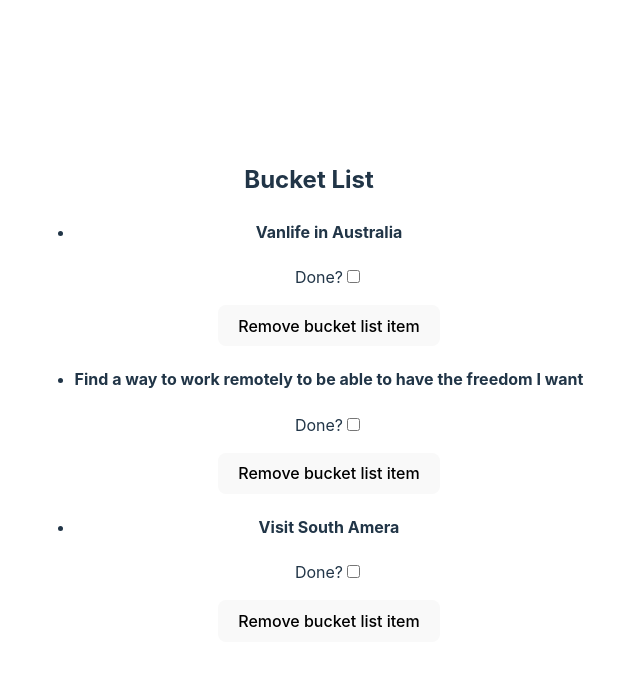
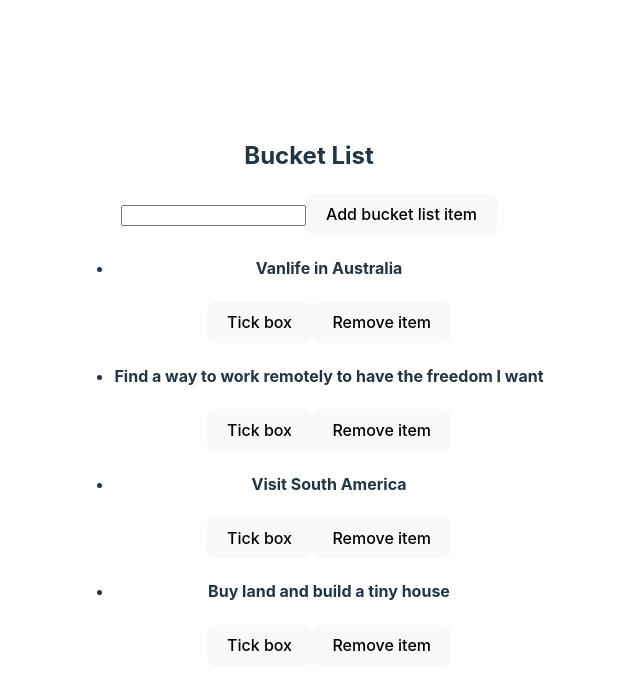
Before and after one commit to Medieinstitutet/the-todos-jennikaelisson, a React (Vite) app: page / in a window 1280 px wide. Shown: the top 690 px of the page, without its empty margins (331-971 px from the left). Built offline with nearby package versions, Linux system fonts and the light colour scheme.

Commit message:
edited handleTick to taskDone

```diff
--- a/src/components/BucketList.tsx
+++ b/src/components/BucketList.tsx
@@ -1,35 +1,46 @@
 import { useState } from "react"
 import { BucketItem } from "../models/BucketItem";
+import { RemoveBucketItem } from "./RemoveBucketItem";
+import { ToDoForm } from "./ToDoForm";
+import { PresentTasks } from "./PresentTasks";
 
 export const BucketList = () => {
-    const [task, setTask] = useState<BucketItem[]>([
+    const [tasks, setTasks] = useState<BucketItem[]>([
         new BucketItem('Vanlife in Australia', false),
-        new BucketItem('Find a way to work remotely to be able to have the freedom I want', false),
-        new BucketItem('Visit South Amera', false)
+        new BucketItem('Find a way to work remotely to have the freedom I want', false),
+        new BucketItem('Visit South America', false),
+        new BucketItem('Buy land and build a tiny house', false)
     ]);
 
-    const handleTick = () => {
-
+    const taskDone = (bucketActivity: string) => {
+        setTasks(tasks.map((task) => {
+            if (task.bucketActivity == bucketActivity) {
+                return { ...task, isDone: true };
+            } else {
+                return task;
+            }
+            })
+        );
     }
 
     const removeBucketItem = (bucketActivity: string) => {
-        setTask(task.filter((bucketItem) => bucketItem.bucketActivity !== bucketActivity))
+        setTasks(tasks.filter((bucketItem) => bucketItem.bucketActivity !== bucketActivity))
     }
+
+
     return (
         <>
         <h2>Bucket List</h2>
+        <ToDoForm />
         <ul>
-            {task.map((bucketItem) => {
+            {tasks.map((task) => {
                 return (
                     <li>
-                        <h4>{bucketItem.bucketActivity}</h4>
-                        <p>Done?<input type="checkbox" checked={bucketItem.isDone} onChange={handleTick}/></p>
-                        <button onClick={() => removeBucketItem(bucketItem.bucketActivity)}>Remove bucket list item</button>
+                        <PresentTasks items={task} finishedTask={taskDone} key={task.bucketActivity}/>
+                        <RemoveBucketItem RemoveItem={() => removeBucketItem(task.bucketActivity)}/>
                     </li>
                 )
             })}
-
-
         </ul>
         </>
     )
```
